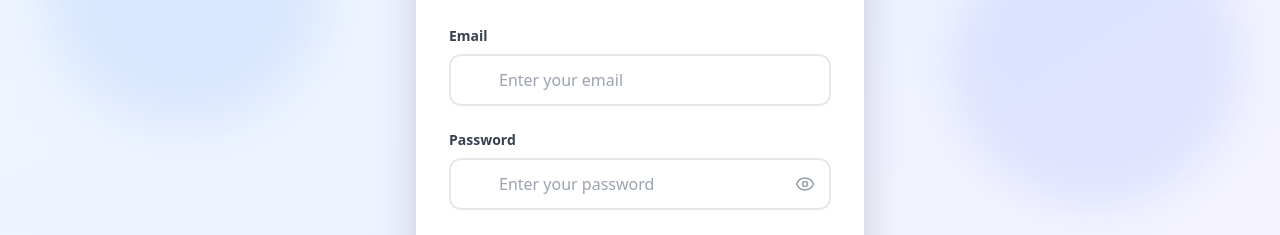
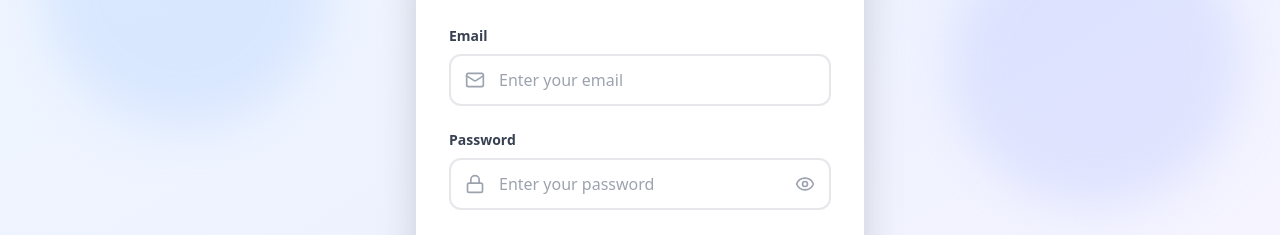
Before and after one commit to Huzaifa-Shabbir/ups-ecommerce-admin, a React (Vite) app: page /admin/login in a window 1280 px wide. Shown: the part 241-476 px from the top of the page. Built offline with nearby package versions, Linux system fonts and the light colour scheme.

Commit message:
Update Login page to fix the icons

```diff
--- a/src/pages/Login/Login.jsx
+++ b/src/pages/Login/Login.jsx
@@ -200,7 +200,7 @@ const Login = () => {
                         <div className="relative">
                           <Mail className={`absolute left-4 top-1/2 transform -translate-y-1/2 w-5 h-5 transition-colors ${
                             isDarkMode ? 'text-indigo-400' : 'text-gray-400'
-                          }`} />
+                          } z-10 pointer-events-none`} />
                           <input
                             id="admin-identifier"
                             type="text"
@@ -234,7 +234,7 @@ const Login = () => {
                         <div className="relative">
                           <Lock className={`absolute left-4 top-1/2 transform -translate-y-1/2 w-5 h-5 transition-colors ${
                             isDarkMode ? 'text-indigo-400' : 'text-gray-400'
-                          }`} />
+                          } z-10 pointer-events-none`} />
                           <input
                             id="admin-password"
                             type={showPassword ? 'text' : 'password'}
```
